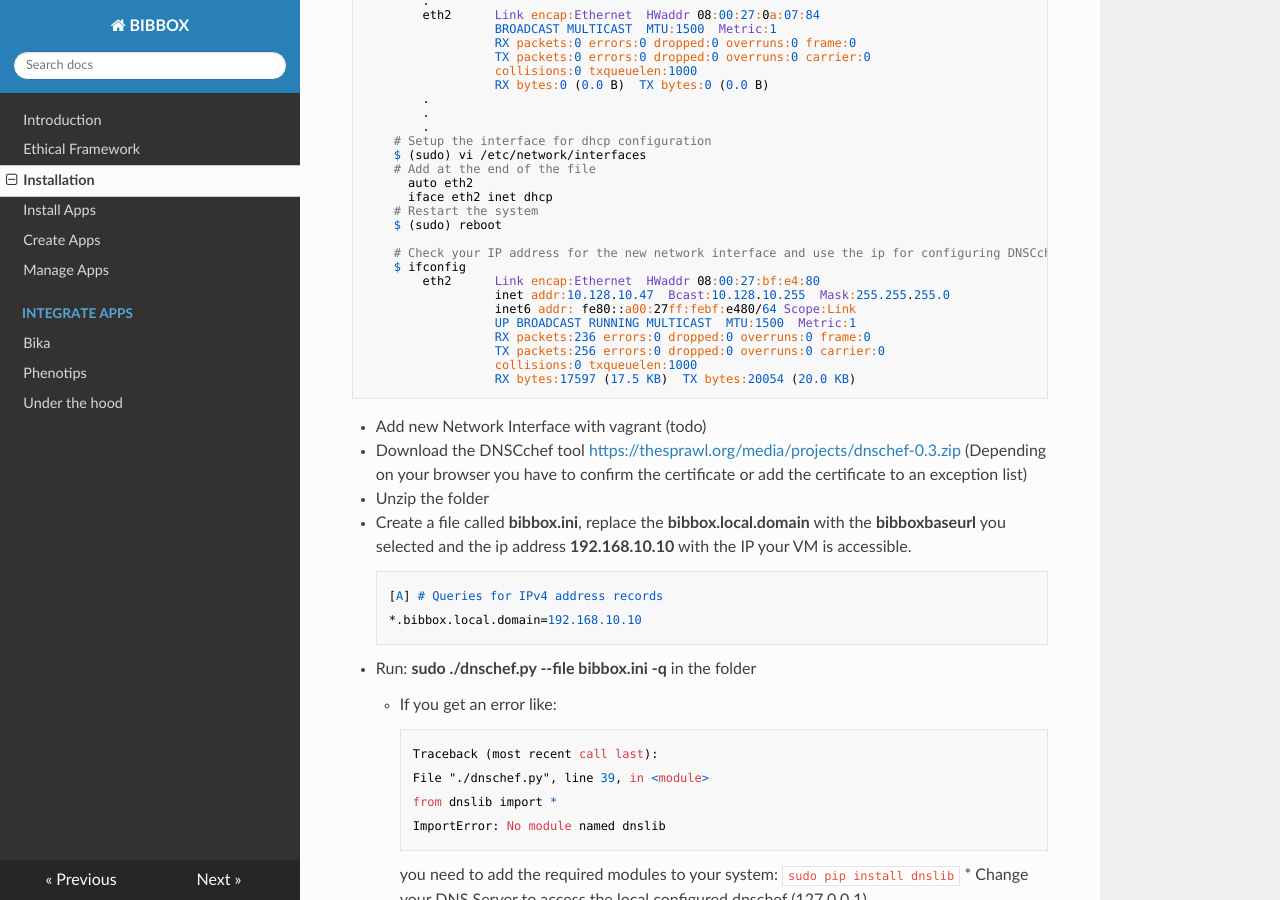
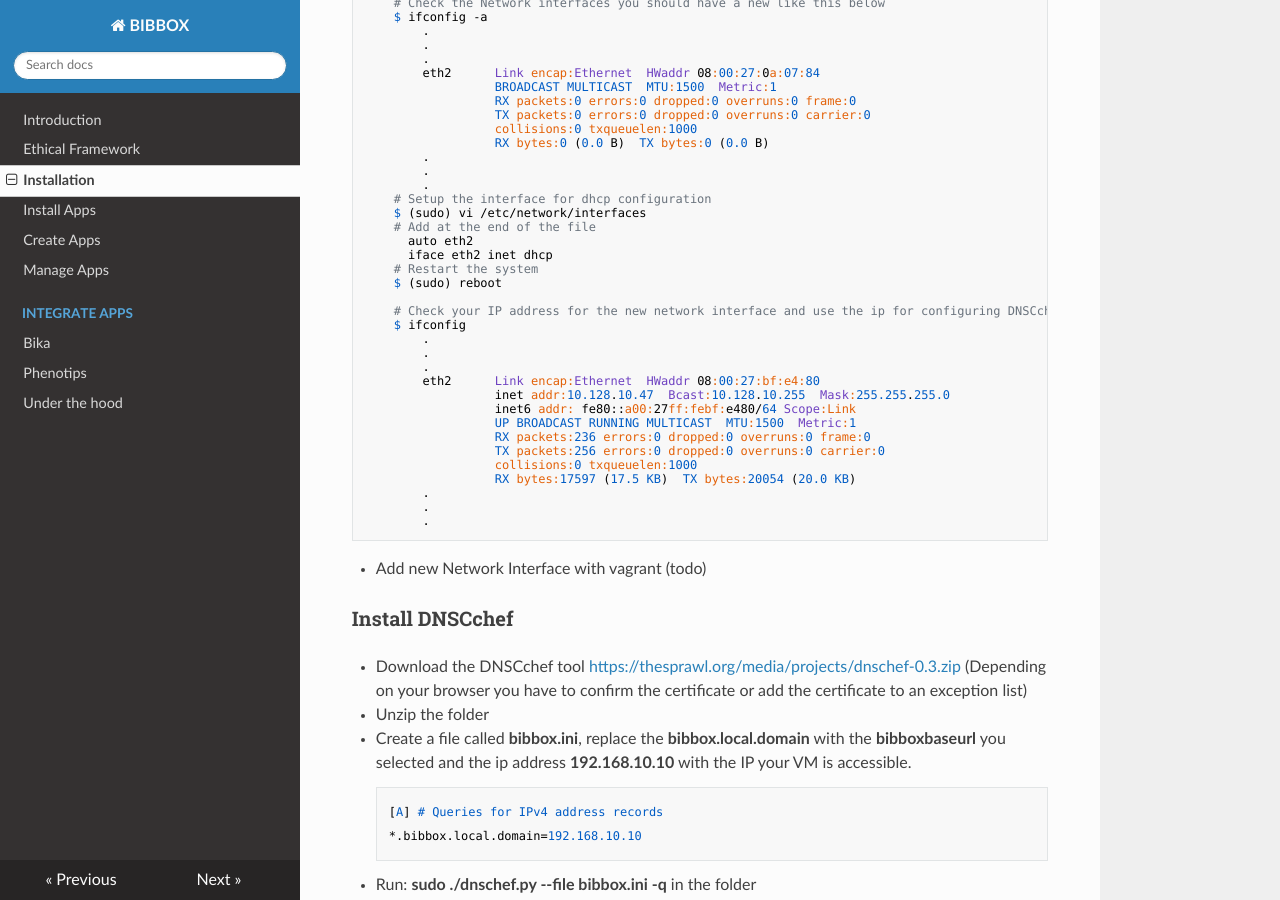
Before and after one commit to roxmer/bibbox-documentation, an MkDocs documentation site: the page built from docs/installation.md, in a window 1280 px wide and 900 px high, scrolled down 11979 px. Built offline with MkDocs 1.6.1, drawn with Linux system fonts in a browser that asks for light colours; nearby versions of some CDN libraries; old or Windows-style settings are respelled for this version of MkDocs.

Commit message:
Formatting Update

```diff
--- a/docs/installation.md
+++ b/docs/installation.md
@@ -317,7 +317,7 @@ If your hosting provider offers you an administration panel for managing domains
 
 If you would like to test the BIBBOX System localy without a domain you can use a DNS proxy (aka "Fake DNS") tool to simulate a domain address. You have two options for the IP address of the VM.
 
-1.) Your port 80 is available you can have the "http_port" or an additional port forwarded to the VM. You need to check that port 80 is not alredy in use.
+### 1.) Your port 80 is available you can have the "http_port" or an additional port forwarded to the VM. You need to check that port 80 is not alredy in use.
 
 * If you have set the http_port alredy to 80 when setting up the VM you can start with installing DNSCchef.
 
@@ -327,7 +327,7 @@ If you would like to test the BIBBOX System localy without a domain you can use
 
         config.vm.network :forwarded_port, host: 80,  guest: 80
 
-2.) You can add an additional network adapter to the VM (you need an dhcp in your local network).
+### 2.) You can add an additional network adapter to the VM (you need an dhcp in your local network).
 
 * Add an Network Adapter via the Virtualbox Manager GUI
 ![alt text](images/installation/add-network-adapter-gui.png "Network Adapter in Virtualbox Manager GUI")
@@ -407,6 +407,9 @@ Start the VM again and login via SSH (vagrant ssh):
 
         # Check your IP address for the new network interface and use the ip for configuring DNSCchef (10.128.10.47)
         $ ifconfig
+            .
+            .
+            .
             eth2      Link encap:Ethernet  HWaddr 08:00:27:bf:e4:80
                       inet addr:10.128.10.47  Bcast:10.128.10.255  Mask:255.255.255.0
                       inet6 addr: fe80::a00:27ff:febf:e480/64 Scope:Link
@@ -415,10 +418,13 @@ Start the VM again and login via SSH (vagrant ssh):
                       TX packets:256 errors:0 dropped:0 overruns:0 carrier:0
                       collisions:0 txqueuelen:1000
                       RX bytes:17597 (17.5 KB)  TX bytes:20054 (20.0 KB)
-
+            .
+            .
+            .
 
 * Add new Network Interface with vagrant (todo)
 
+### Install DNSCchef
 * Download the DNSCchef tool <https://thesprawl.org/media/projects/dnschef-0.3.zip> (Depending on your browser you have to confirm the certificate or add the certificate to an exception list)
 * Unzip the folder
 * Create a file called **bibbox.ini**, replace the **bibbox.local.domain** with the **bibboxbaseurl** you selected and the ip address **192.168.10.10** with the IP your VM is accessible.
```
